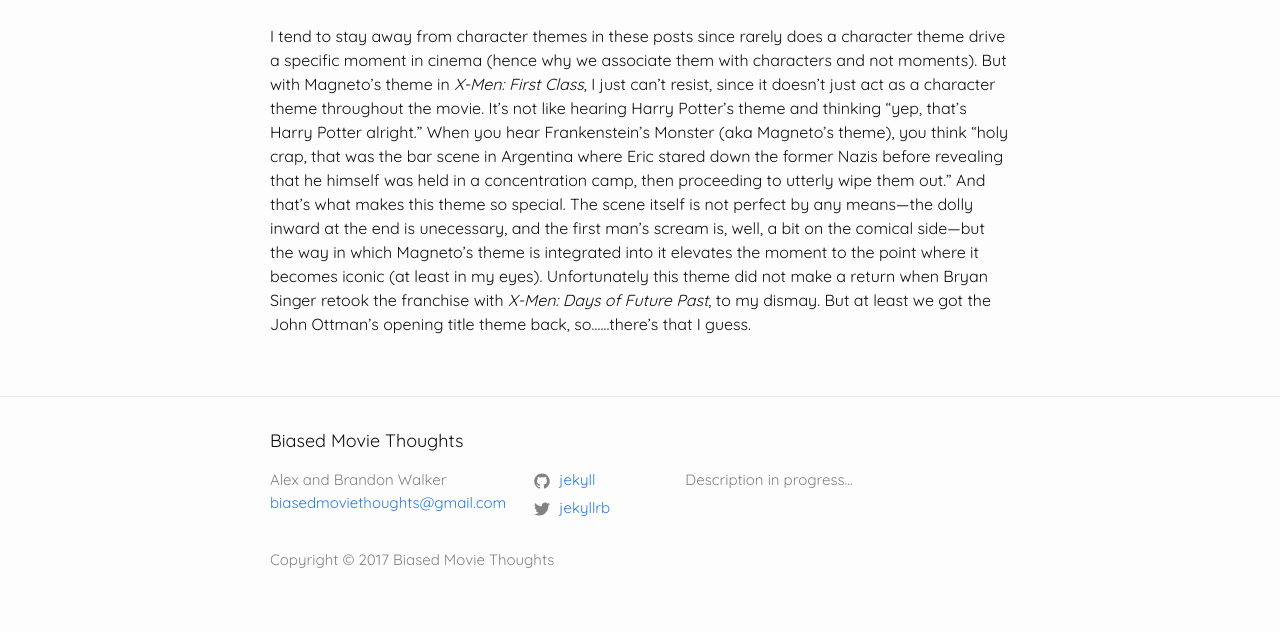
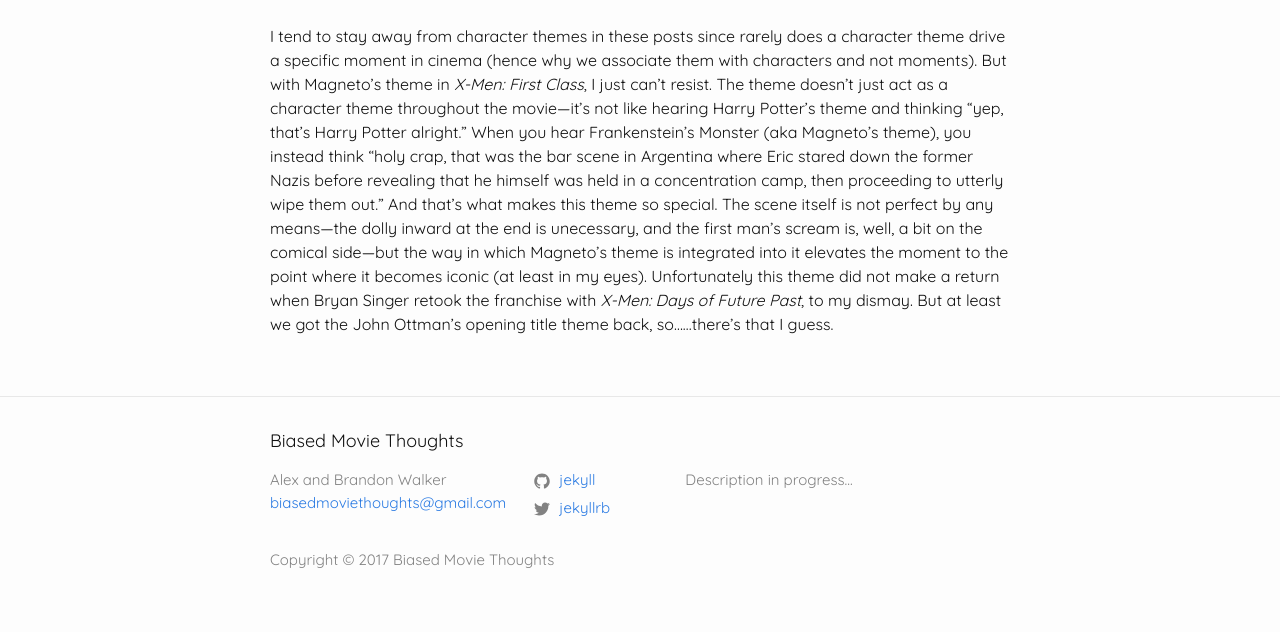
Before and after one commit to ncskier/film_blog, a Jekyll site: the page built from _posts/2017-07-03-music-mondays-x-men-first-class.md, in a window 1280 px wide. Shown: the part 723-1355 px from the top of the page. Built offline with Jekyll 4.4.1, drawn with Linux system fonts in a browser that asks for light colours.

Commit message:
hopefully the last modification

```diff
--- a/_posts/2017-07-03-music-mondays-x-men-first-class.md
+++ b/_posts/2017-07-03-music-mondays-x-men-first-class.md
@@ -15,4 +15,4 @@
 Also, this Spanish version of the scene is the best I could find on youtube, sorry about that.
 {% include youtubePlayer.html id=page.youtubeId %}
 <br>
-I tend to stay away from character themes in these posts since rarely does a character theme drive a specific moment in cinema (hence why we associate them with characters and not moments). But with Magneto's theme in _X-Men: First Class_, I just can't resist, since it doesn't just act as a character theme throughout the movie. It's not like hearing Harry Potter's theme and thinking "yep, that's Harry Potter alright." When you hear Frankenstein's Monster (aka Magneto's theme), you think "holy crap, that was the bar scene in Argentina where Eric stared down the former Nazis before revealing that he himself was held in a concentration camp, then proceeding to utterly wipe them out." And that's what makes this theme so special. The scene itself is not perfect by any means—the dolly inward at the end is unecessary, and the first man's scream is, well, a bit on the comical side—but the way in which Magneto's theme is integrated into it elevates the moment to the point where it becomes iconic (at least in my eyes). Unfortunately this theme did not make a return when Bryan Singer retook the franchise with _X-Men: Days of Future Past_, to my dismay. But at least we got the John Ottman's opening title theme back, so......there's that I guess.
+I tend to stay away from character themes in these posts since rarely does a character theme drive a specific moment in cinema (hence why we associate them with characters and not moments). But with Magneto's theme in _X-Men: First Class_, I just can't resist. The theme doesn't just act as a character theme throughout the movie—it's not like hearing Harry Potter's theme and thinking "yep, that's Harry Potter alright." When you hear Frankenstein's Monster (aka Magneto's theme), you instead think "holy crap, that was the bar scene in Argentina where Eric stared down the former Nazis before revealing that he himself was held in a concentration camp, then proceeding to utterly wipe them out." And that's what makes this theme so special. The scene itself is not perfect by any means—the dolly inward at the end is unecessary, and the first man's scream is, well, a bit on the comical side—but the way in which Magneto's theme is integrated into it elevates the moment to the point where it becomes iconic (at least in my eyes). Unfortunately this theme did not make a return when Bryan Singer retook the franchise with _X-Men: Days of Future Past_, to my dismay. But at least we got the John Ottman's opening title theme back, so......there's that I guess.
```
